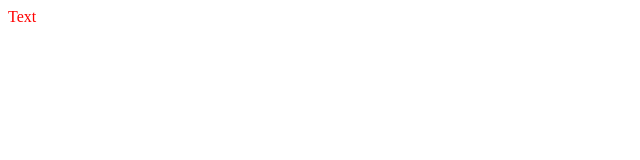
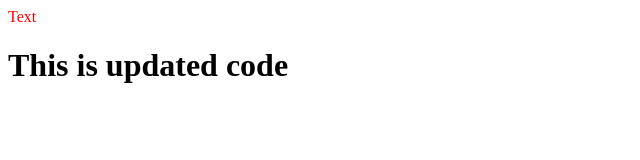
Before and after one commit to RKar001/firsthtmlrepo, a plain HTML site: page index.html in a window 1280 px wide. Shown: the whole page, without its empty margins (0-640 px from the left). Drawn offline with Linux system fonts and the light colour scheme.

Commit message:
Update index.html
Updated HTML code

```diff
--- a/index.html
+++ b/index.html
@@ -22,5 +22,6 @@
         </p>
     </div>
 
+    <h1>This is updated code</h1>
 </body>
 </html>
```
